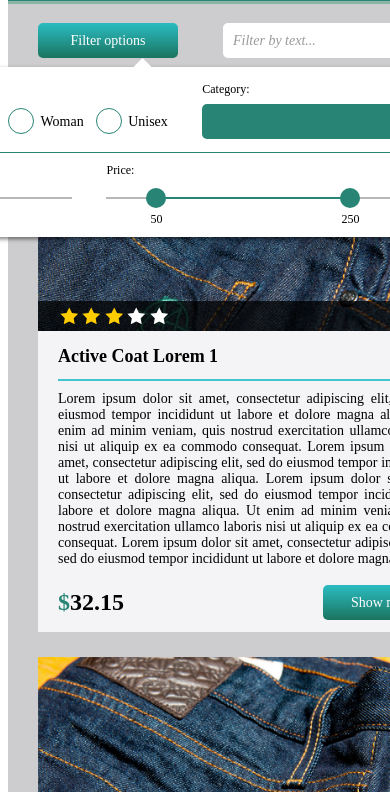
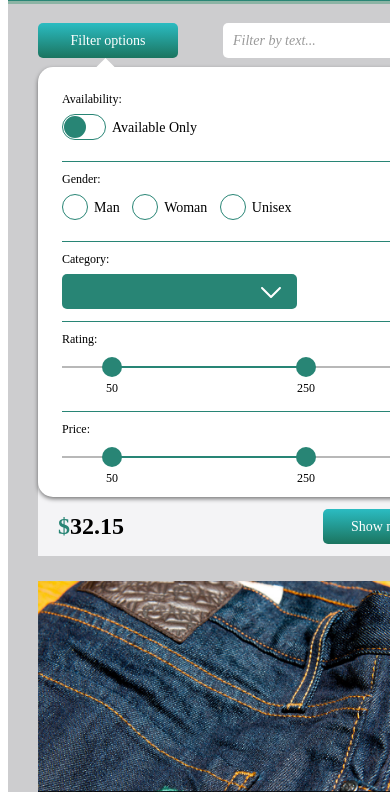
Before and after one commit to Malinin88/ReactLP, a plain HTML site: page pages/main/main.html in a window 390 px wide. Shown: the part 52-844 px from the top of the page. Drawn offline with Linux system fonts and the light colour scheme.

Commit message:
Add responsive for the filter popup component.

```diff
--- a/components/filterPopup/filterPopup.css
+++ b/components/filterPopup/filterPopup.css
@@ -21,6 +21,7 @@
 
 .filter-popup .filter-row-top {
     height: 70px;
+    border-bottom: 1px solid #288575;
 }
 
 .filter-popup .filter-row-bottom {
@@ -30,14 +31,6 @@
 
 .filter-popup .labeled-filter {
     display: inline-block;
-}
-
-.filter-popup .labeled-filter:not(:last-child) {
-    margin-right: 30px;
-}
-
-.filter-popup .filter-row-top .labeled-filter:first-child {
-    margin-right: 60px;
 }
 
 .filter-popup .label-container {
@@ -51,7 +44,44 @@
     margin-left: 8px;
 }
 
-.filter-popup .filter-row-separator {
-    height: 1px;
-    border-bottom: 1px solid #288575;
+@media (min-width: 800px){
+    .filter-popup .labeled-filter:not(:last-child) {
+        margin-right: 30px;
+    }
+
+    .filter-popup .filter-row-top .labeled-filter:first-child {
+        margin-right: 60px;
+    }
 }
+
+@media (max-width: 800px) {
+    .filter-popup {
+        height: 430px;
+    }
+
+    .filter-popup .filter-row-top {
+        height: 240px;
+    }
+
+    .filter-popup .filter-row-bottom {
+        height: 170px;
+    }
+
+    .filter-popup .labeled-filter {
+        display: block;
+        height: 80px;
+    }
+
+    .filter-popup .filter-row-top .labeled-filter {
+        border-bottom: 1px solid #288575;
+        padding-top: 10px;
+    }
+
+    .filter-popup .filter-row-bottom .labeled-filter:first-child {
+        border-bottom: 1px solid #288575;
+    }
+
+    .filter-popup .labeled-filter:not(:first-child) {
+        padding-top: 10px;
+    }
+}
--- a/pages/main/main.css
+++ b/pages/main/main.css
@@ -40,7 +40,7 @@
 
 .main .filter-popup {
     top: 66px;
-    right: 23px;
+    right: 30px;
     z-index: 10;
 }
 
@@ -64,4 +64,12 @@
         float: left;
         margin: 0;
     }
+
+    .main .filter-popup {
+        width: calc(100% - 60px);
+    }
+
+    .main .filter-popup .arrow-pointer {
+        left: 60px;
+    }
 }
--- a/pages/main/main.html
+++ b/pages/main/main.html
@@ -140,12 +140,6 @@
                                 ullamco
                                 laboris nisi ut aliquip ex ea commodo consequat. Lorem ipsum dolor sit amet, consectetur
                                 adipiscing elit, sed do eiusmod tempor incididunt ut labore et dolore magna aliqua.
-                                Lorem ipsum dolor sit amet, consectetur adipiscing elit, sed do eiusmod tempor
-                                incididunt ut
-                                labore et dolore magna aliqua. Ut enim ad minim veniam, quis nostrud exercitation
-                                ullamco
-                                laboris nisi ut aliquip ex ea commodo consequat. Lorem ipsum dolor sit amet, consectetur
-                                adipiscing elit, sed do eiusmod tempor incididunt ut labore et dolore magna aliqua.
                             </div>
                             <div class="product-details-footer">
                                 <div class="price-label">
@@ -175,6 +169,12 @@
                                 labore et dolore magna aliqua. Ut enim ad minim veniam, quis nostrud exercitation
                                 ullamco
                                 laboris nisi ut aliquip ex ea commodo consequat.
+                                Lorem ipsum dolor sit amet, consectetur adipiscing elit, sed do eiusmod tempor
+                                incididunt ut
+                                labore et dolore magna aliqua. Ut enim ad minim veniam, quis nostrud exercitation
+                                ullamco
+                                laboris nisi ut aliquip ex ea commodo consequat. Lorem ipsum dolor sit amet, consectetur
+                                adipiscing elit, sed do eiusmod tempor incididunt ut labore et dolore magna aliqua.
                             </div>
                             <div class="product-details-footer">
                                 <div class="price-label">
```
Also changed, not shown: index.html (+0 -1 lines).
